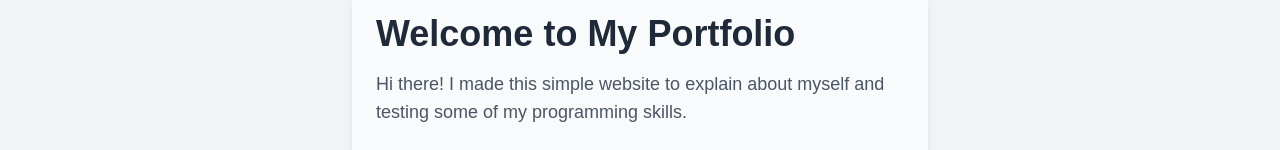
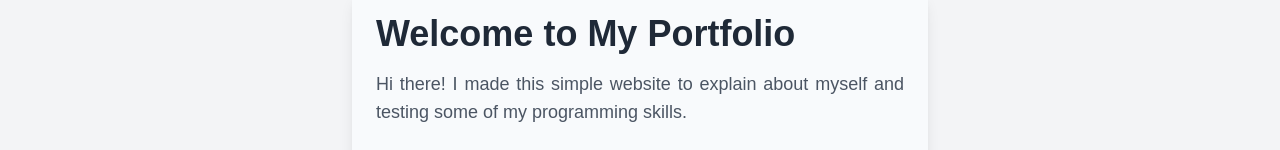
Before and after one commit to ReyzuaWeh/g-port-web, a Vue app: page / in a window 1280 px wide. Shown: the part 252-402 px from the top of the page. Built offline with nearby package versions, Linux system fonts and the light colour scheme.

Commit message:
Justify Text

```diff
--- a/src/views/Home.vue
+++ b/src/views/Home.vue
@@ -2,7 +2,7 @@
     <div class="bg-gray-100 min-h-screen flex items-center justify-center">
         <div class="p-6 max-w-xl mx-auto bg-slate-50 rounded-xl shadow-lg space-y-4">
             <h1 class="text-3xl md:text-4xl font-semibold text-gray-800">Welcome to My Portfolio</h1>
-            <p class="text-gray-600 md:text-lg leading-relaxed">
+            <p class="text-gray-600 md:text-lg leading-relaxed text-justify">
                 Hi there! I made this simple website to explain about myself and testing some of my programming skills.
             </p>
             <div class="flex justify-between items-end">
```
